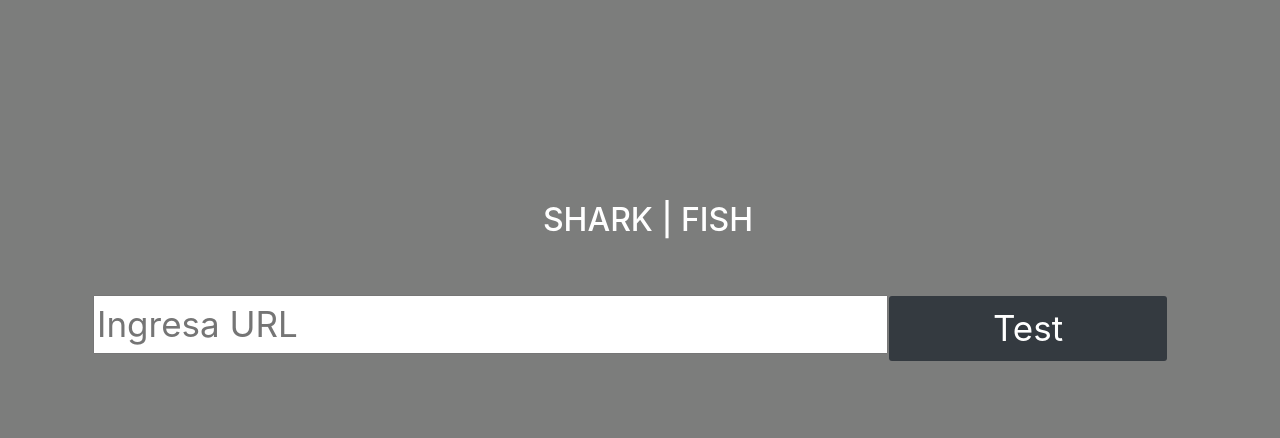
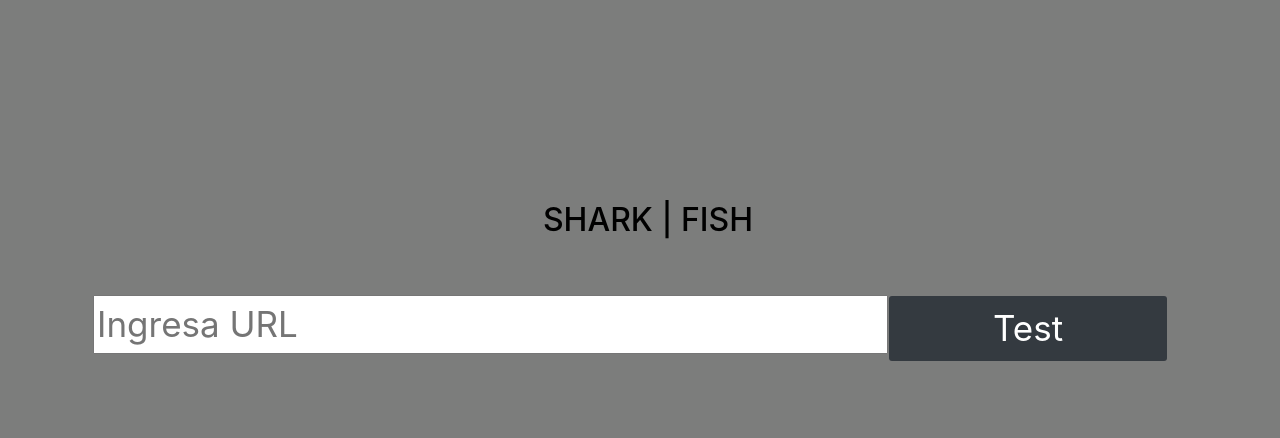
Before and after one commit to No-Country-simulation/C-22-38-T-DataBi, a Django app: page /phishing/ in a window 1280 px wide. Shown: the part 169-607 px from the top of the page. Run offline with Django 4.2, Linux system fonts and the light colour scheme; some libraries are stand-ins or nearby versions.

Commit message:
ajustes en formulario de url_02 color en nombre

```diff
--- a/phishing/templates/phishingurl.html
+++ b/phishing/templates/phishingurl.html
@@ -5,7 +5,7 @@
         <br/><br/> <br/> <br/> <br/><br/><br/>
         <div class="container-fluid mx-2">
             <br/><br/><br/><br/>
-            <h2 style="color:white;">SHARK | FISH</h2>
+            <h2 style="color:black;">SHARK | FISH</h2>
             <br/><br/>
             <div class="mx-2">
                 <form action="" method='POST'>
```
